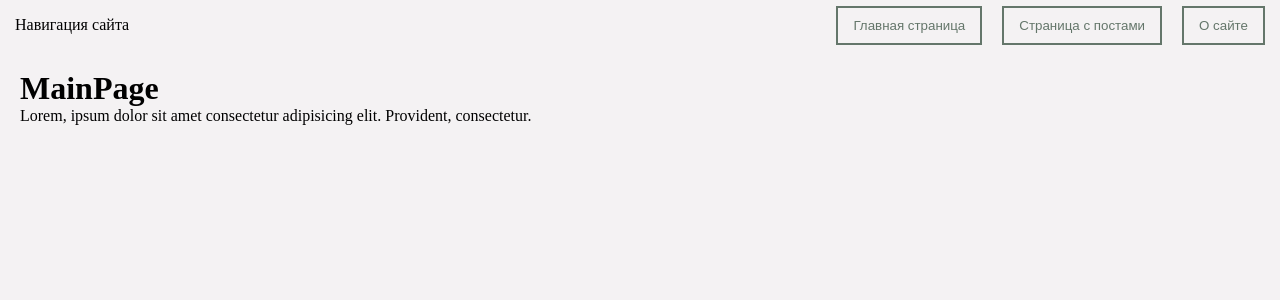
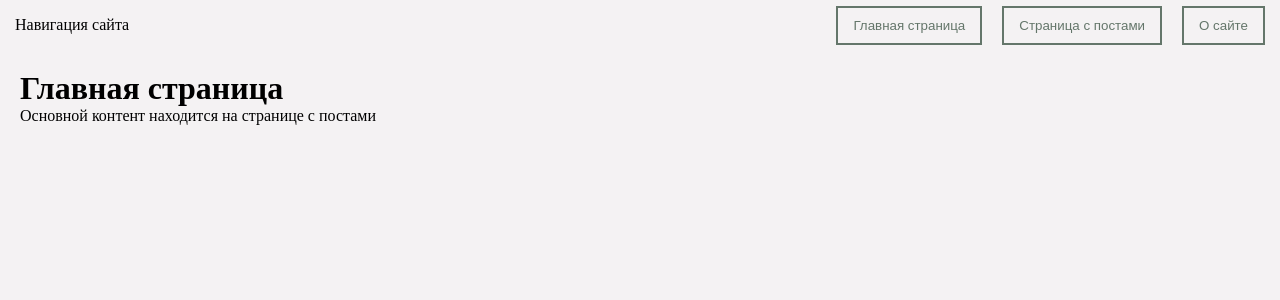
Before and after one commit to iamAndreyGavrilov/Posts-App-Vue-3, a Vue app: page / in a window 1280 px wide. Shown: the top 300 px of the page. Built offline with nearby package versions, Linux system fonts and the light colour scheme.

Commit message:
Update MainPage.vue

```diff
--- a/src/views/MainPage.vue
+++ b/src/views/MainPage.vue
@@ -1,9 +1,6 @@
 <template>
-  <h1>MainPage</h1>
-  <p>
-    Lorem, ipsum dolor sit amet consectetur adipisicing elit. Provident,
-    consectetur.
-  </p>
+  <h1>Главная страница</h1>
+  <p>Основной контент находится на странице с постами</p>
 </template>
 
 <script>
```
